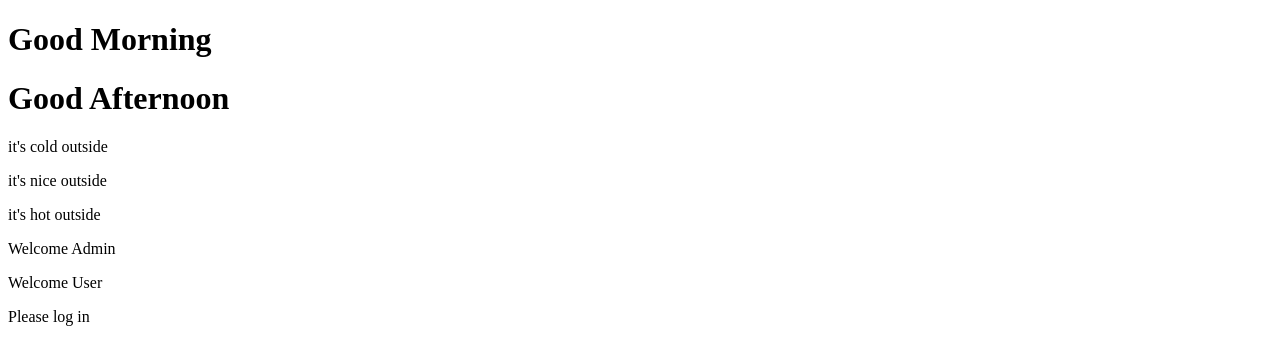
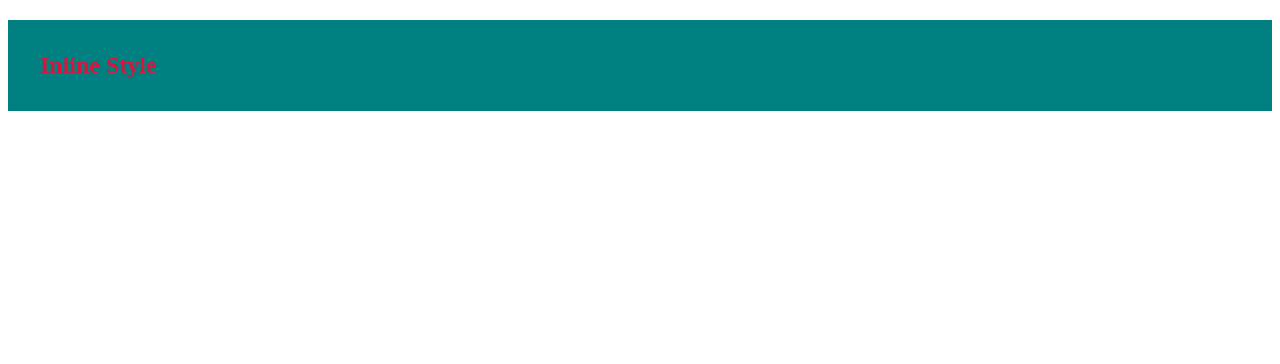
Before and after one commit to ThibautRingdev/react-demos-with-vite, a React (Vite) app: page / in a window 1280 px wide. Shown: the top 364 px of the page. Built offline with nearby package versions, Linux system fonts and the light colour scheme.

Commit message:
learn inline styles in React

```diff
--- a/src/App.jsx
+++ b/src/App.jsx
@@ -1,26 +1,12 @@
-import Greeting from "./components/loops/Greeting";
-import UserStatus from "./components/loops/UserStatus";
-import Weather from "./components/loops/Weather";
-
-function App() {
+const App = () => {
+  const styles = {color: "crimson", backgroundColor:"teal", padding: "2rem"}
   return (
-    <div>
-      {/* Test de bonjour selon les horaire journalier */}
-      <Greeting timeOfDay="morning" />
-      <Greeting timeOfDay="afternoon" />
-      <Greeting timeOfDay="evening" />
-
-      {/* Test de température */}
-      <Weather temperature={10} />
-      <Weather temperature={20} />
-      <Weather temperature={30} />
-
-      {/* UserStatus tests */}
-      <UserStatus loggedIn={true} isAdmin={true} />
-      <UserStatus loggedIn={true} isAdmin={false} />
-      <UserStatus loggedIn={false} isAdmin={false} />
-    </div>
+    <section>
+    <h1 style={styles}>
+      Inline Style
+      </h1>
+    </section>
   );
-}
+};
 
 export default App;
```
